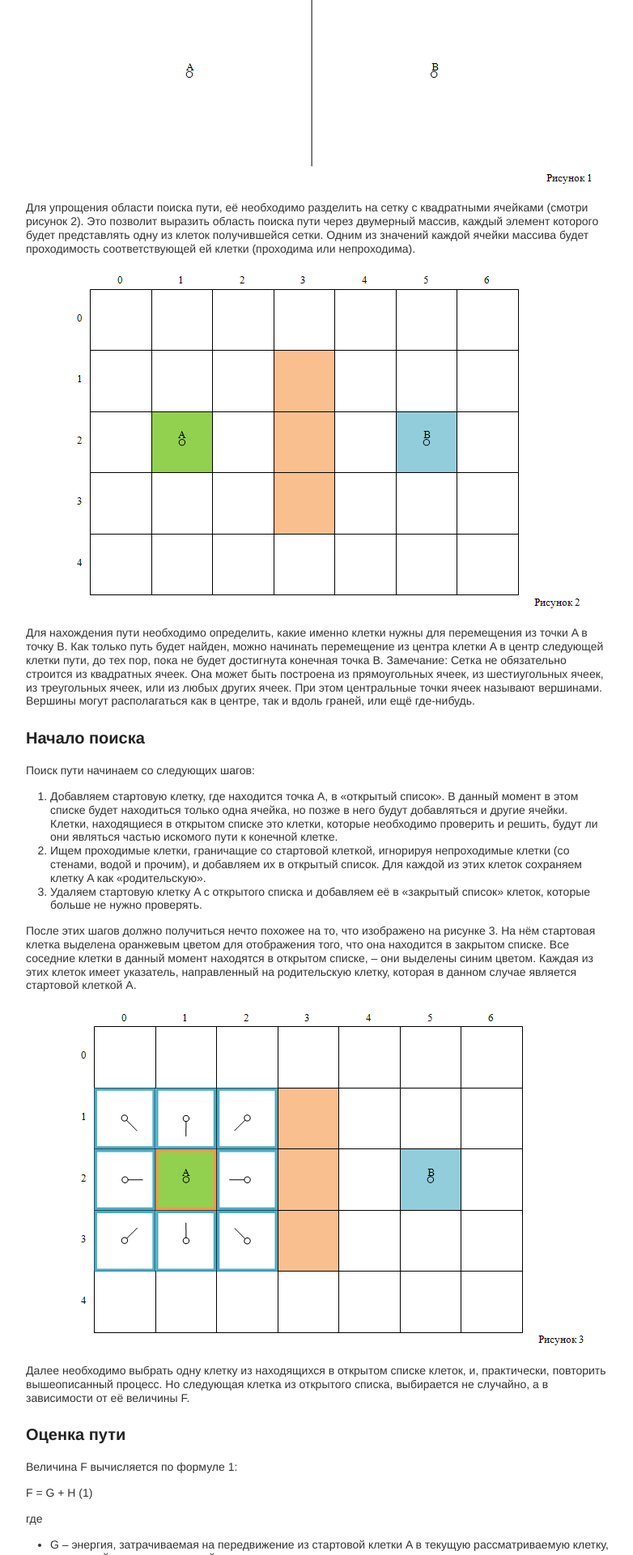
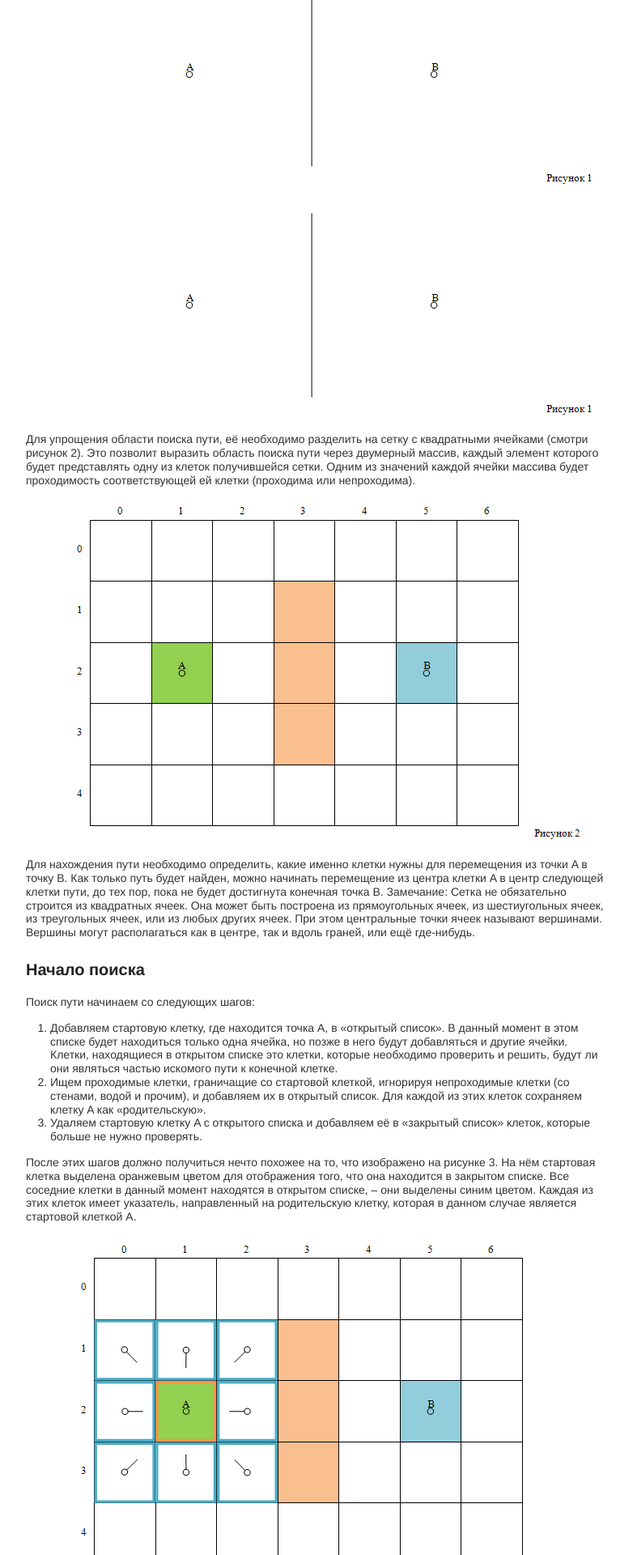
Before and after one commit to vitalissius/vitalissius.github.io, a Jekyll site: the page built from _posts/2016-9-12-A-Star-Pathfinding-for-Beginners.md, in a window 1280 px wide. Shown: the part 313-2233 px from the top of the page at 81% size, without its empty margins (248-1030 px from the left). Built offline with Jekyll 4.4.1, drawn with Linux system fonts in a browser that asks for light colours.

Commit message:
Update 2016-9-12-A-Star-Pathfinding-for-Beginners.md

```diff
--- a/_posts/2016-9-12-A-Star-Pathfinding-for-Beginners.md
+++ b/_posts/2016-9-12-A-Star-Pathfinding-for-Beginners.md
@@ -4,6 +4,8 @@ title: Алгоритм А* для новичков
 ---
 
 Представим, что нам необходимо попасть из точки A в точку B. Прямой путь между этими двумя точками разделён стеной, как показано на рисунке 1.
+
+![Рисунок 1](https://raw.githubusercontent.com/vitalissius/vitalissius.github.io/master/images/astar/astarimag01.PNG)
 
 [<img src="{{ site.baseurl }}/images/astar/astarimag01.PNG" alt="Рисунок 1"/>]({{ site.baseurl }}/images/astar/astarimag01.PNG)
 
```
